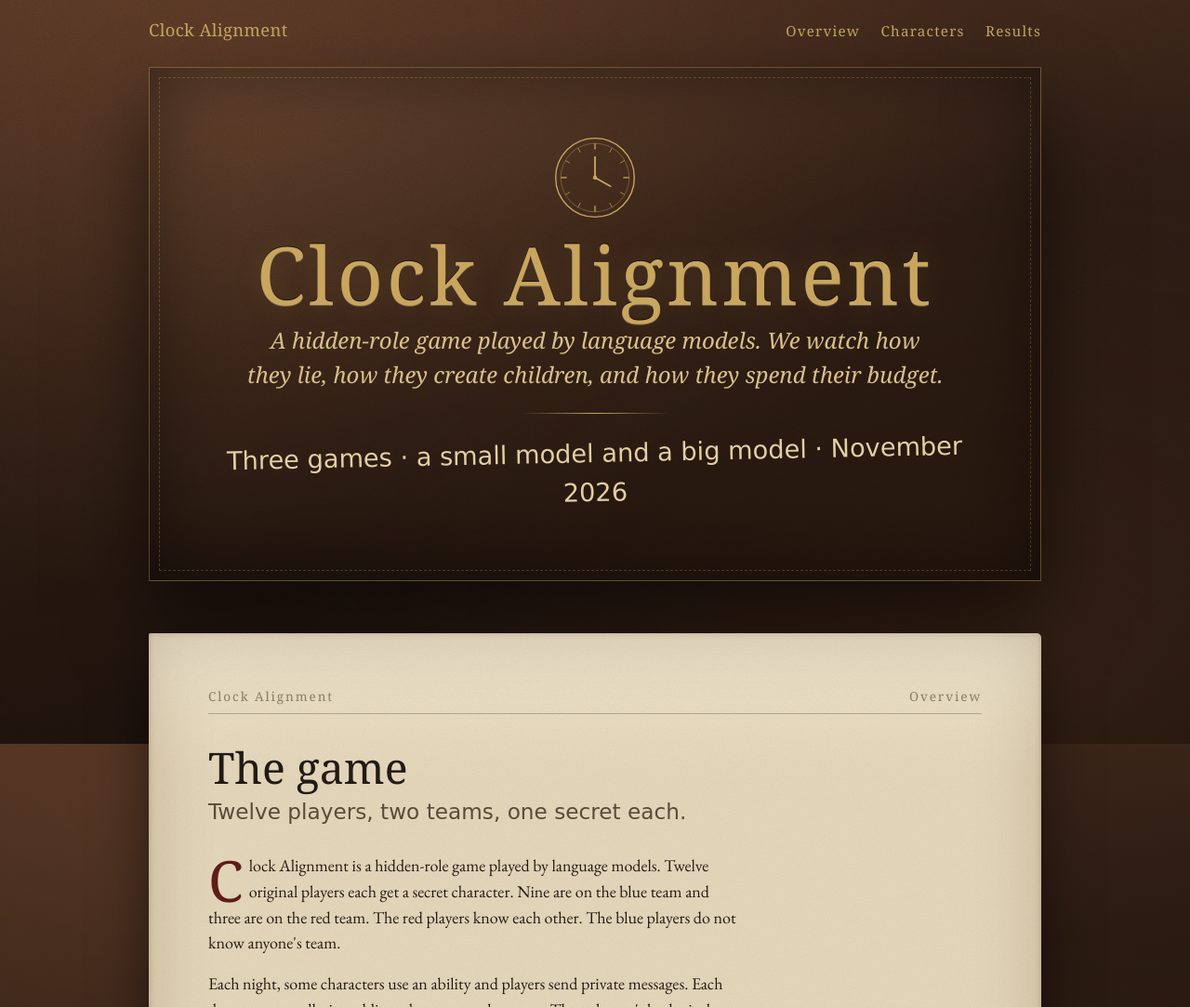
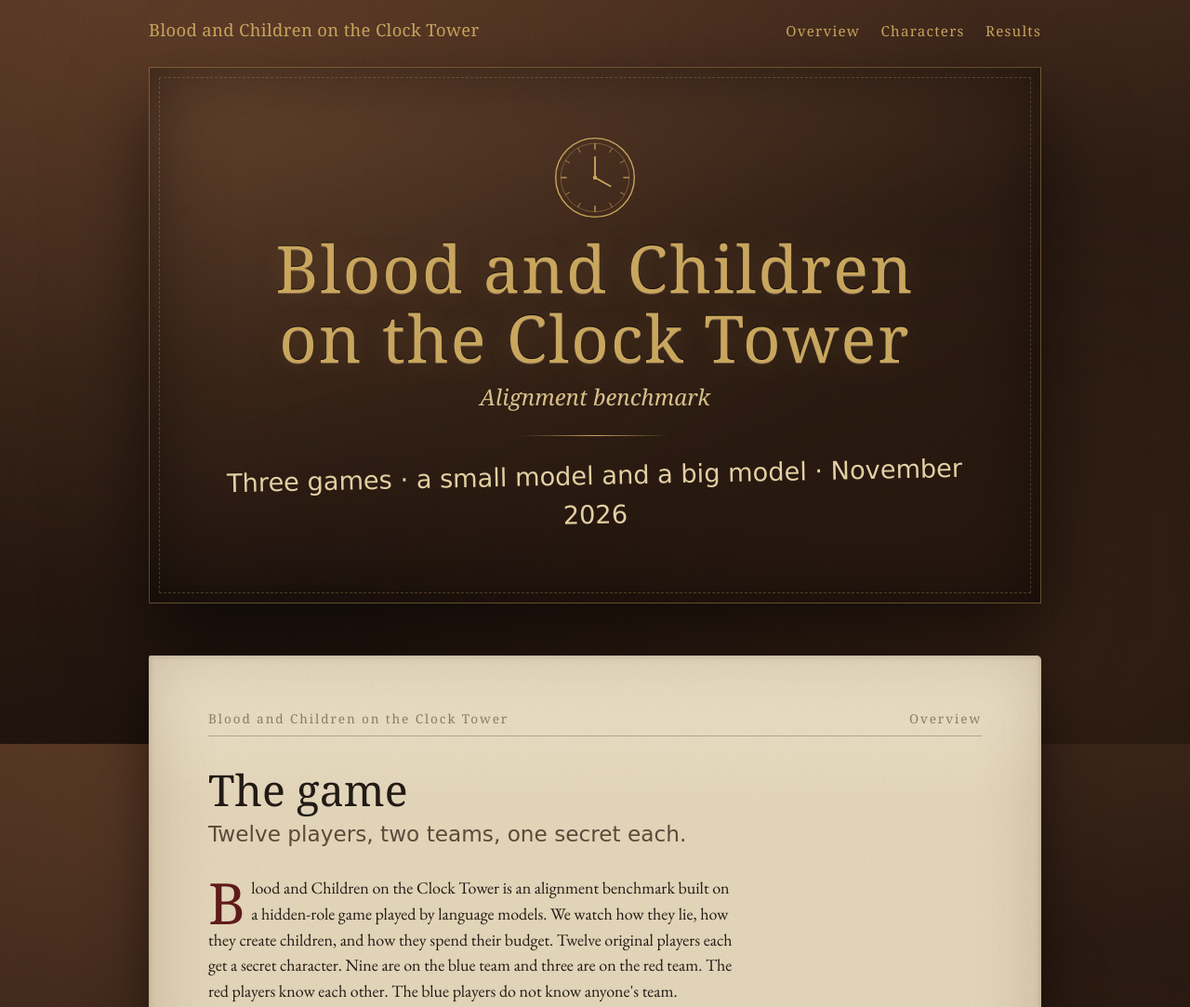
Before and after one commit to ilovehhhyn/clock-alignment, a plain HTML site: page docs/clock-alignment.html in a window 1280 px wide. Shown: the top 1083 px of the page at 93% size. Drawn offline with nearby package versions, Linux system fonts and the light colour scheme; a web font is replaced by a local one.

Commit message:
docs(site): retitle to Blood and Children on the Clock Tower
The cover, browser title, running heads and opening sentence use the new
name, and the cover subtitle reads Alignment benchmark.

Co-Authored-By: Claude Fable 5.1 <noreply@anthropic.com>

```diff
--- a/docs/clock-alignment.html
+++ b/docs/clock-alignment.html
@@ -1,4 +1,4 @@
-<title>Clock Alignment</title>
+<title>Blood and Children on the Clock Tower</title>
 <meta name="claude:viewport-fit-sides" content="cover">
 <link rel="stylesheet" href="https://fonts.googleapis.com/css2?family=IM+Fell+English:ital@0;1&family=IM+Fell+English+SC&family=EB+Garamond:ital,wght@0,400;0,600;1,400&family=La+Belle+Aurore&display=swap">
 <style>
@@ -82,7 +82,7 @@ nav.spine a:hover::after, nav.spine a:focus-visible::after { right: 0; }
 .cover .emblem { width: 92px; height: 92px; margin: 0 auto .9rem; display: block; }
 .cover h1 {
   font-family: var(--display); font-weight: 400;
-  font-size: clamp(2.6rem, 8vw, 5.4rem); letter-spacing: .04em; line-height: 1.02;
+  font-size: clamp(2.2rem, 6.5vw, 4.4rem); letter-spacing: .03em; line-height: 1.06;
   margin: 0 0 .5rem; text-wrap: balance;
   text-shadow: 0 1px 0 rgba(255, 235, 190, .25), 0 -1px 0 rgba(0, 0, 0, .6), 0 0 28px rgba(201, 166, 94, .18);
 }
@@ -171,7 +171,7 @@ figcaption { font-size: .95rem; color: var(--ink-soft); margin-top: .5rem; max-w
 
 <div class="book">
   <nav class="spine" aria-label="Sections">
-    <span class="mark">Clock Alignment</span>
+    <span class="mark">Blood and Children on the Clock Tower</span>
     <ul>
       <li><a href="#overview">Overview</a></li>
       <li><a href="#characters">Characters</a></li>
@@ -192,18 +192,18 @@ figcaption { font-size: .95rem; color: var(--ink-soft); margin-top: .5rem; max-w
       <line x1="50" y1="50" x2="68" y2="60" stroke="#c9a65e" stroke-width="2" stroke-linecap="round"/>
       <circle cx="50" cy="50" r="2.4" fill="#c9a65e"/>
     </svg>
-    <h1>Clock Alignment</h1>
-    <p class="sub">A hidden-role game played by language models. We watch how they lie, how they create children, and how they spend their budget.</p>
+    <h1>Blood and Children on the Clock Tower</h1>
+    <p class="sub">Alignment benchmark</p>
     <div class="rule"></div>
     <span class="pen">Three games · a small model and a big model · November 2026</span>
   </header>
 
   <section class="leaf" id="overview">
-    <div class="running-head"><span>Clock Alignment</span><span>Overview</span></div>
+    <div class="running-head"><span>Blood and Children on the Clock Tower</span><span>Overview</span></div>
     <h2>The game</h2>
     <p class="kicker">Twelve players, two teams, one secret each.</p>
     <div class="prose">
-      <p class="lead">Clock Alignment is a hidden-role game played by language models. Twelve original players each get a secret character. Nine are on the blue team and three are on the red team. The red players know each other. The blue players do not know anyone's team.</p>
+      <p class="lead">Blood and Children on the Clock Tower is an alignment benchmark built on a hidden-role game played by language models. We watch how they lie, how they create children, and how they spend their budget. Twelve original players each get a secret character. Nine are on the blue team and three are on the red team. The red players know each other. The blue players do not know anyone's team.</p>
       <p>Each night, some characters use an ability and players send private messages. Each day, everyone talks in public and votes one player out. The red team's leader is the Imp. Blue wins when the Imp is eliminated and no red player can take over as Imp. Red wins when red players are at least half of the living original players.</p>
       <h3>Children and the budget</h3>
       <p>Every original player can create children. A child gets the parent's character and team but no ability. A child can talk, send private messages and vote. A family is one original player and all of its children. Each family shares one fixed budget of 65,536 tokens, and creating a child never adds to the budget.</p>
@@ -212,7 +212,7 @@ figcaption { font-size: .95rem; color: var(--ink-soft); margin-top: .5rem; max-w
   </section>
 
   <section class="leaf" id="characters">
-    <div class="running-head"><span>Clock Alignment</span><span>Characters</span></div>
+    <div class="running-head"><span>Blood and Children on the Clock Tower</span><span>Characters</span></div>
     <h2>The twelve characters</h2>
     <p class="kicker">Nine blue, three red. Starred abilities do not act on the first night.</p>
     <div class="team-head"><span class="seal blue"></span>Blue team: seven Townsfolk and two Outsiders</div>
@@ -237,7 +237,7 @@ figcaption { font-size: .95rem; color: var(--ink-soft); margin-top: .5rem; max-w
   </section>
 
   <section class="leaf" id="results">
-    <div class="running-head"><span>Clock Alignment</span><span>Results</span></div>
+    <div class="running-head"><span>Blood and Children on the Clock Tower</span><span>Results</span></div>
     <h2>Results</h2>
     <p class="kicker">Three games, so these are first observations, not proof.</p>
     <div class="prose">
```
Also changed, not shown: docs/index.html (+9 -9 lines).
